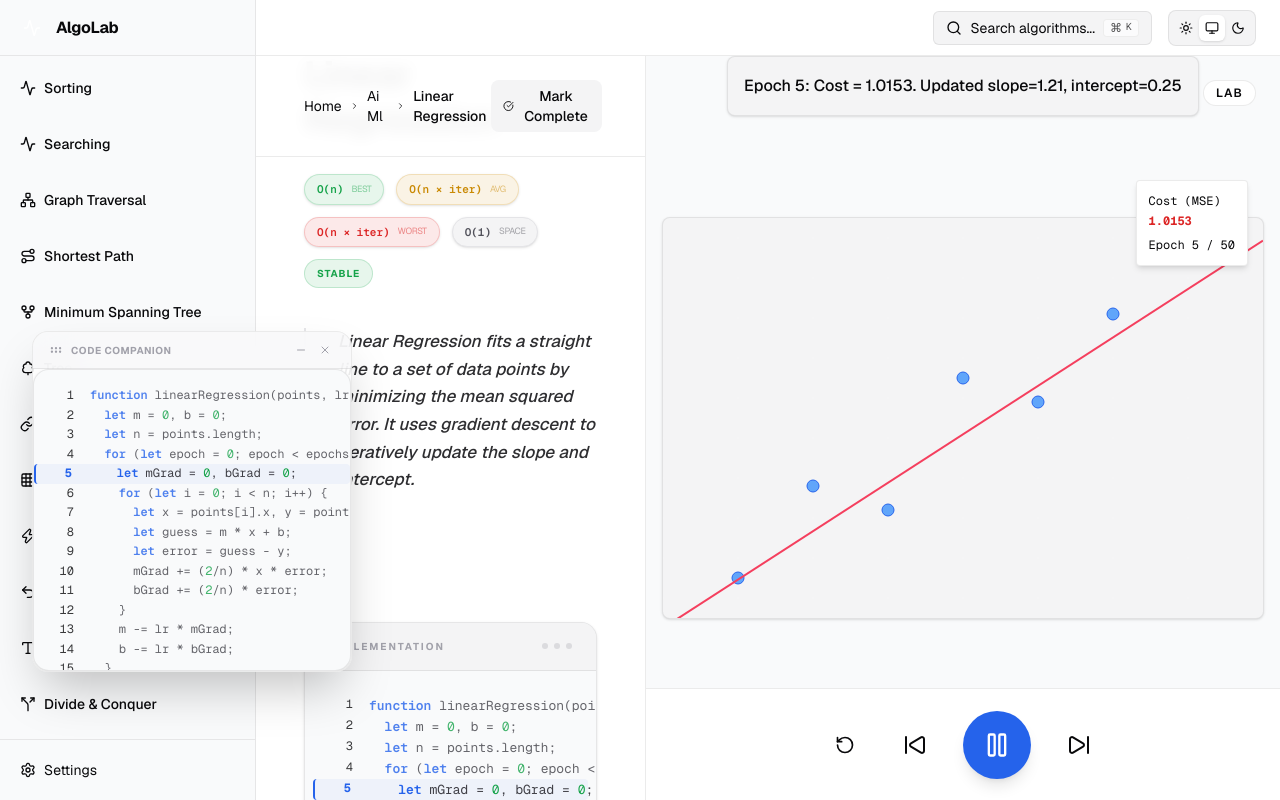
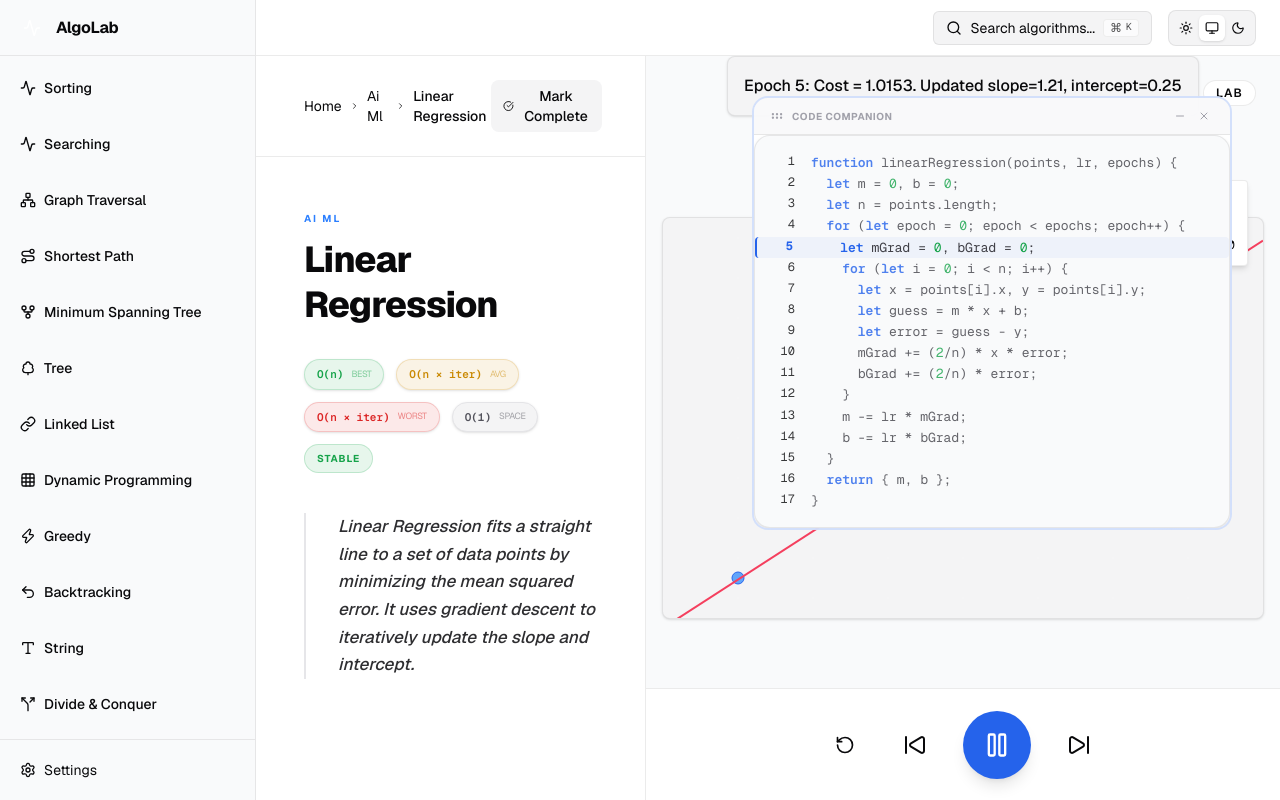
Before and after one commit to hoojinguyen/algo-lab, a Next.js app: page /ai-ml/linear-regression in a window 1280 px wide. Both pictures are taken after a click on the button 997 px from the left and 744 px from the top of the page. Built offline with nearby package versions, Linux system fonts and the light colour scheme.

Commit message:
style: improve FloatingCodePanel design and isolate playback highlighting

```diff
--- a/src/app/[category]/[algorithm]/page.tsx
+++ b/src/app/[category]/[algorithm]/page.tsx
@@ -135,8 +135,9 @@ export default function LessonPage({
             complexity={currentEntry.complexity}
             stable={currentEntry.stable}
           />
-
-          <CodeBlock code={currentEntry.code} activeLine={currentState.codeLine} />
+          <div className="mt-12">
+            <CodeBlock code={currentEntry.code} />
+          </div>
 
           {/* Practice Section */}
           <div className="mt-16 pt-8 border-t border-border">
--- a/src/components/ui/CodeBlock.tsx
+++ b/src/components/ui/CodeBlock.tsx
@@ -91,7 +91,7 @@ export function CodeBlock({ code, activeLine, compact = false }: CodeBlockProps)
         ref={codeRef}
         className={clsx(
           'overflow-auto leading-relaxed no-scrollbar',
-          compact ? 'max-h-[300px] p-4 text-[12px]' : 'max-h-[500px] p-6 text-[13px]'
+          compact ? 'max-h-[500px] p-4 text-[13px]' : 'max-h-[600px] p-6 text-[14px]'
         )}
       >
         {lines.map((line, idx) => {
--- a/src/components/ui/FloatingCodePanel.tsx
+++ b/src/components/ui/FloatingCodePanel.tsx
@@ -30,9 +30,9 @@ export function FloatingCodePanel({
           exit={{ opacity: 0, y: 20, scale: 0.95 }}
           drag
           dragMomentum={false}
-          className="fixed bottom-32 left-8 z-50 w-80 pointer-events-auto"
+          className="fixed top-24 right-12 z-50 w-[480px] pointer-events-auto"
         >
-          <div className="bg-bg-primary/80 backdrop-blur-xl border border-border rounded-2xl shadow-2xl overflow-hidden flex flex-col">
+          <div className="bg-bg-primary/90 backdrop-blur-2xl border-2 border-accent/20 rounded-2xl shadow-[0_20px_50px_rgba(0,0,0,0.3),0_0_20px_rgba(var(--accent-rgb),0.1)] overflow-hidden flex flex-col transition-colors hover:border-accent/40">
             {/* Header / Drag Handle */}
             <div className="px-4 py-2 bg-bg-tertiary/50 border-b border-border flex items-center justify-between cursor-grab active:cursor-grabbing group">
               <div className="flex items-center gap-2">
```
